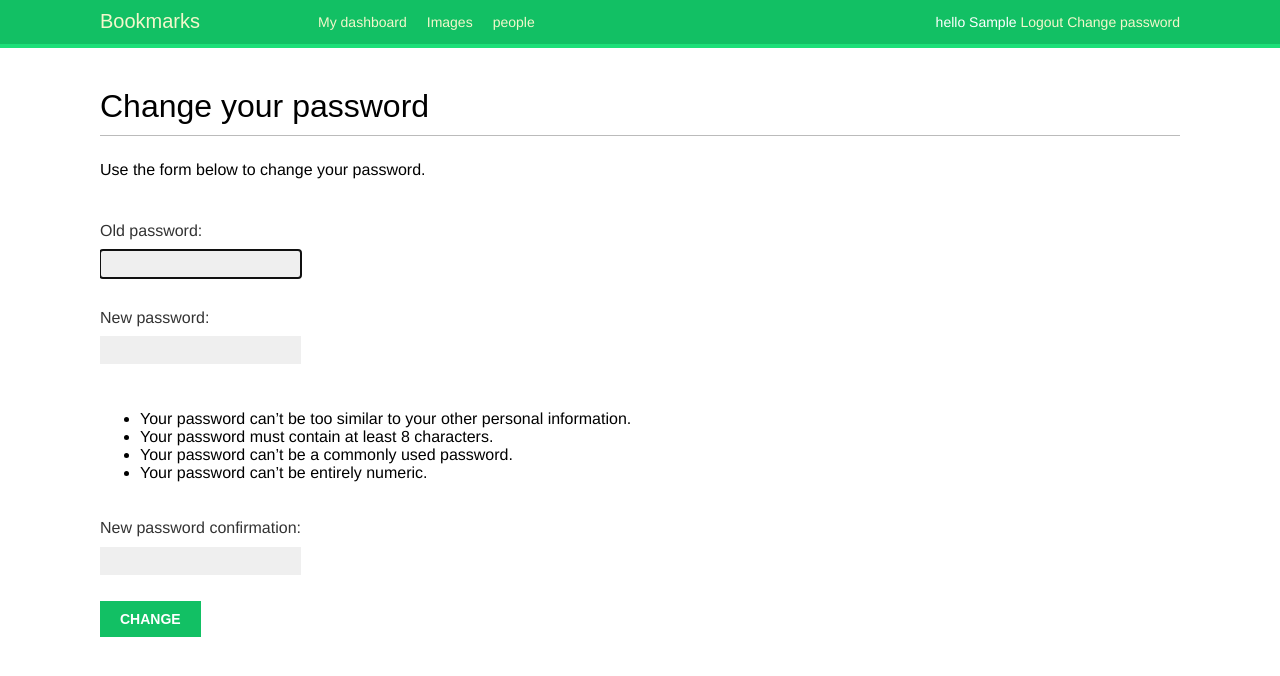
After one commit to dacavcosta/bookmarks_app_django_by_example, a Django app: page /account/password_change/ in a window 1280 px wide. The commit adds this page. Shown: the top 676 px of the page. Run offline with Django 3.2, Linux system fonts and the light colour scheme; the visitor is signed in with stand-in values (Sample User, id 1); some web fonts are replaced.

Commit message:
Password change Added password change and reset paths tp urls.py Created password change tamplates in templates/registration/

```diff
--- a/bookmarks/account/templates/base.html
+++ b/bookmarks/account/templates/base.html
@@ -26,6 +26,7 @@
                 {% if request.user.is_authenticated %}
                     hello {{ request.user.first_name }}
                     <a href="{% url "logout" %}">Logout</a>
+                    <a href="{% url "password_change" %}">Change password</a>
                 {% else %}
                     <a href="{% url "login" %}">log-in</a>
                 {% endif %}
--- /dev/null
+++ b/bookmarks/account/templates/registration/password_change_form.html
@@ -0,0 +1,13 @@
+{% extends "base.html" %}
+
+{% block title %}Change your password{% endblock %}
+
+{% block content %}
+    <h1>Change your password</h1>
+    <p>Use the form below to change your password.</p>
+    <form method="post">
+        {{ form.as_p }}
+        <p><input type="submit" value="Change"></p>
+        {% csrf_token %}
+    </form>
+{% endblock %}
--- a/bookmarks/account/urls.py
+++ b/bookmarks/account/urls.py
@@ -7,4 +7,6 @@ urlpatterns = [
     path('', views.dashboard, name='dashboard'),
     path('login/', auth_views.LoginView.as_view(), name='login'),
     path('logout/', auth_views.LogoutView.as_view(), name='logout'),
+    path('password_change/', auth_views.PasswordChangeView.as_view(), name='password_change'),
+    path('password_change/done', auth_views.PasswordChangeDoneView.as_view(), name='password_change_done'),
 ]
```
Also changed, not shown: bookmarks/account/templates/registration/password_change_done.html (added, +8 -0 lines).
